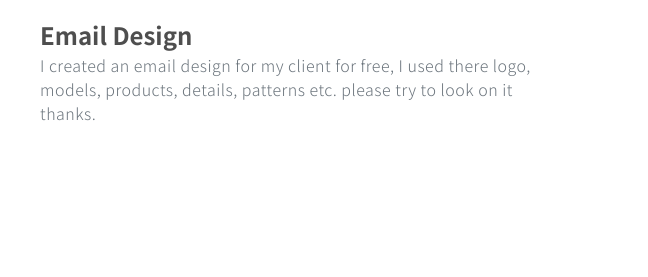
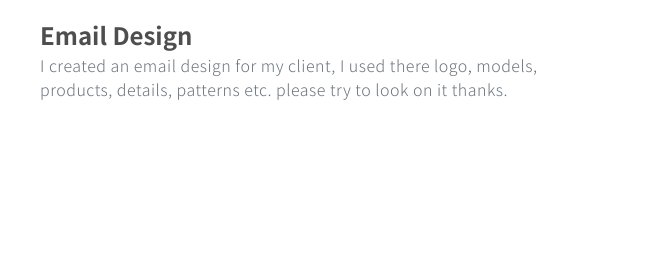
Before and after one commit to carljhon/Portfolio_2, a plain HTML site: page index.html in a window 1280 px wide. Shown: the part 3419-3696 px from the top of the page, 632-1280 px from the left. Drawn offline with Linux system fonts and the light colour scheme.

Commit message:
commited_5_2_24

```diff
--- a/index.html
+++ b/index.html
@@ -207,7 +207,7 @@
                                 <div class="portfolio-info">
                                     <h5 class="portfolio-title mb-0" style="color: rgb(78, 78, 78);">Email Design</h5>
 
-                                    <p class="text-muted" style="font-size:medium;">I created an email design for my client for free, I used there logo, models, products, details, patterns etc. please try to look on it thanks.</p>
+                                    <p class="text-muted" style="font-size:medium;">I created an email design for my client, I used there logo, models, products, details, patterns etc. please try to look on it thanks.</p>
                                 </div>
                             </div>
 
```
